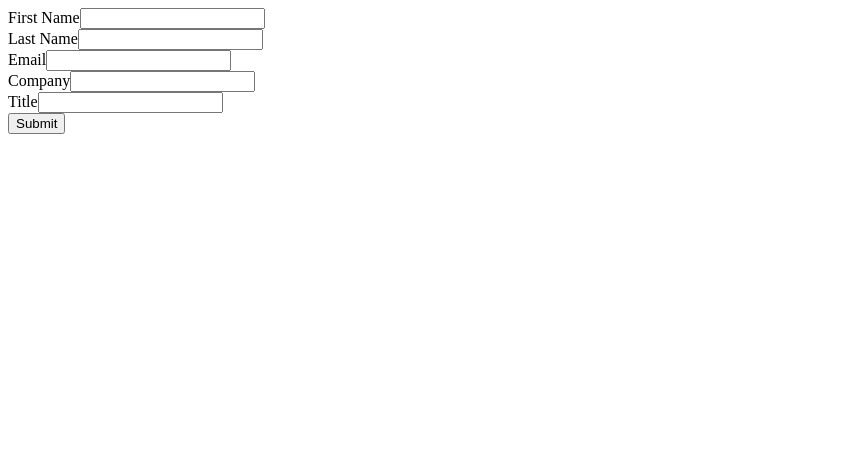
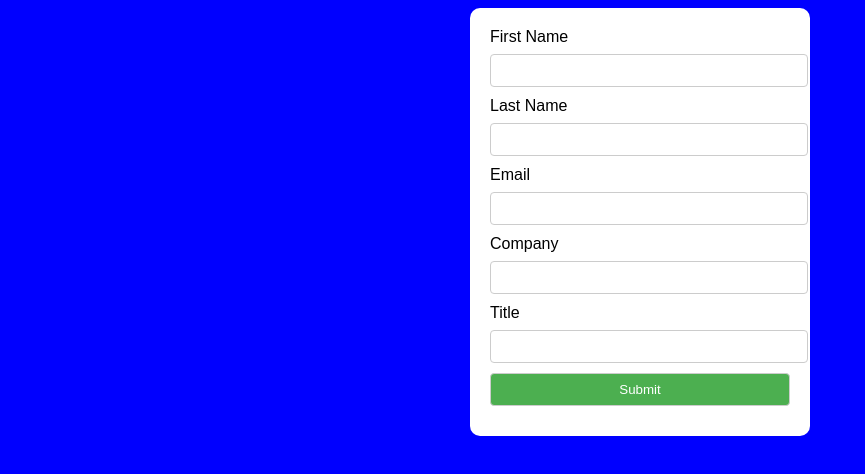
Before and after one commit to vithya23/webtolead, a plain HTML site: page index.html in a window 1280 px wide. Shown: the whole page, without its empty margins (0-865 px from the left). Drawn offline with Linux system fonts and the light colour scheme.

Commit message:
Update index.html

```diff
--- a/index.html
+++ b/index.html
@@ -1,37 +1,61 @@
-<!--  ----------------------------------------------------------------------  -->
-<!--  NOTE: Please add the following <META> element to your page <HEAD>.      -->
-<!--  If necessary, please modify the charset parameter to specify the        -->
-<!--  character set of your HTML page.                                        -->
-<!--  ----------------------------------------------------------------------  -->
+<!DOCTYPE html>
+<html lang="en">
+<head>
+    <meta http-equiv="Content-type" content="text/html; charset=UTF-8">
+    <style>
+        body {
+            background-color: blue;
+            color: white;
+            font-family: Arial, sans-serif;
+        }
+        form {
+            background-color: white;
+            padding: 20px;
+            border-radius: 10px;
+            width: 300px;
+            margin: 0 auto;
+            color: black;
+        }
+        label {
+            display: block;
+            margin-bottom: 8px;
+        }
+        input[type="text"], input[type="submit"] {
+            width: 100%;
+            padding: 8px;
+            margin-bottom: 10px;
+            border: 1px solid #ccc;
+            border-radius: 4px;
+        }
+        input[type="submit"] {
+            background-color: #4CAF50;
+            color: white;
+            cursor: pointer;
+        }
+    </style>
+</head>
+<body>
+    <form action="https://webto.salesforce.com/servlet/servlet.WebToLead?encoding=UTF-8&orgId=00DdM00000BPRzZ" method="POST">
 
-<META HTTP-EQUIV="Content-type" CONTENT="text/html; charset=UTF-8">
+        <input type="hidden" name="oid" value="00DdM00000BPRzZ">
+        <input type="hidden" name="retURL" value="http://www.google.com">
 
-<!--  ----------------------------------------------------------------------  -->
-<!--  NOTE: Please add the following <FORM> element to your page.             -->
-<!--  ----------------------------------------------------------------------  -->
+        <label for="first_name">First Name</label>
+        <input id="first_name" maxlength="40" name="first_name" size="20" type="text" />
 
-<form action="https://webto.salesforce.com/servlet/servlet.WebToLead?encoding=UTF-8&orgId=00DdM00000BPRzZ" method="POST">
+        <label for="last_name">Last Name</label>
+        <input id="last_name" maxlength="80" name="last_name" size="20" type="text" />
 
-<input type=hidden name="oid" value="00DdM00000BPRzZ">
-<input type=hidden name="retURL" value="http://www.google.com">
+        <label for="email">Email</label>
+        <input id="email" maxlength="80" name="email" size="20" type="text" />
 
-<!--  ----------------------------------------------------------------------  -->
-<!--  NOTE: These fields are optional debugging elements. Please uncomment    -->
-<!--  these lines if you wish to test in debug mode.                          -->
-<!--  <input type="hidden" name="debug" value=1>                              -->
-<!--  <input type="hidden" name="debugEmail" value="vithya.d23@gmail.com">    -->
-<!--  ----------------------------------------------------------------------  -->
+        <label for="company">Company</label>
+        <input id="company" maxlength="40" name="company" size="20" type="text" />
 
-<label for="first_name">First Name</label><input  id="first_name" maxlength="40" name="first_name" size="20" type="text" /><br>
+        <label for="title">Title</label>
+        <input id="title" maxlength="40" name="title" size="20" type="text" />
 
-<label for="last_name">Last Name</label><input  id="last_name" maxlength="80" name="last_name" size="20" type="text" /><br>
-
-<label for="email">Email</label><input  id="email" maxlength="80" name="email" size="20" type="text" /><br>
-
-<label for="company">Company</label><input  id="company" maxlength="40" name="company" size="20" type="text" /><br>
-
-<label for="title">Title</label><input  id="title" maxlength="40" name="title" size="20" type="text" /><br>
-
-<input type="submit" name="submit">
-
-</form>
+        <input type="submit" name="submit" value="Submit">
+    </form>
+</body>
+</html>
```
